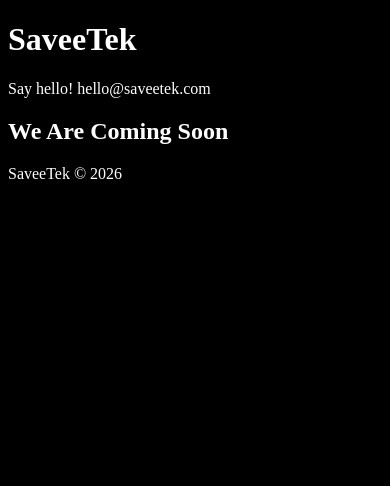
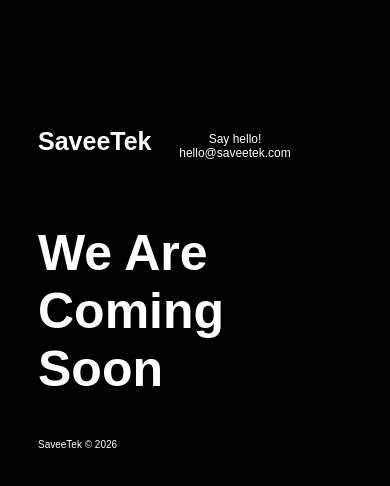
Before and after one commit to saveetek/saveetek.github.io, a plain HTML site: page index.html in a window 390 px wide. Drawn offline with Linux system fonts and the light colour scheme.

Commit message:
Add styles to coming soon

```diff
--- a/index.html
+++ b/index.html
@@ -1,19 +1,65 @@
 <!DOCTYPE html>
 <html>
 <head>
+<meta name="viewport" content="width=device-width, initial-scale=1.0">
 <title>SaveeTek</title>
 <style>
 *{
 background-color: black;
 color: white;
+font-family: sans-serif;
+}
+.header-container
+{
+display: flex;
+justify-content: space-between;
 }
 
+.header-container h1{
+font-size: 25px;
+}
+
+.header-container p{
+font-size: 12px;
+padding: 10px;
+text-align: center;
+}
+
+main h2{
+font-size: 50px;
+}
+
+footer p{
+font-size: 10px;
+}
+
+.container{
+width: 50%;
+margin-left: auto;
+margin-right: auto;
+margin-top: 100px;
+}
+
+@media (max-width: 768px){
+.container{
+width: 75%;
+margin-left: 20px;
+margin-right: 20px;
+padding: 10px;
+margin-top: 100px;
+}
+
+
+}
 </style>
 </head>
 <body>
+<div class="container">
 <header>
+<div class="header-container">
 <h1>SaveeTek</h1>
 <p>Say hello! hello@saveetek.com</p>
+</div>
 </header>
 <main>
 <h2>We Are Coming Soon</h2>
@@ -21,5 +67,6 @@ color: white;
 <footer>
 <p>SaveeTek &copy; 2026</p>
 </footer>
+</div>
 </body>
 </html>
```
